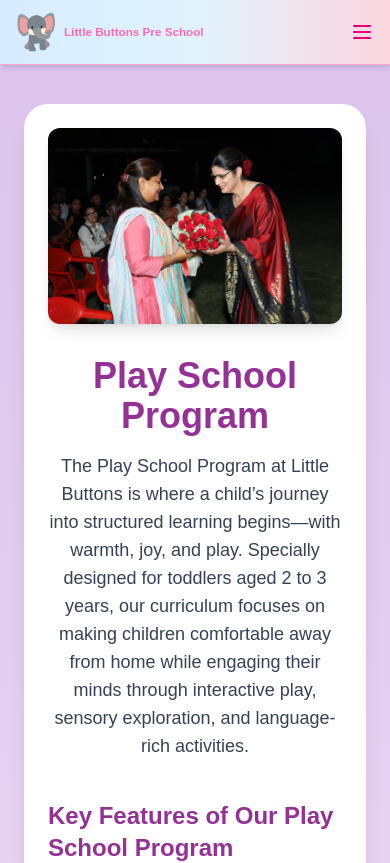
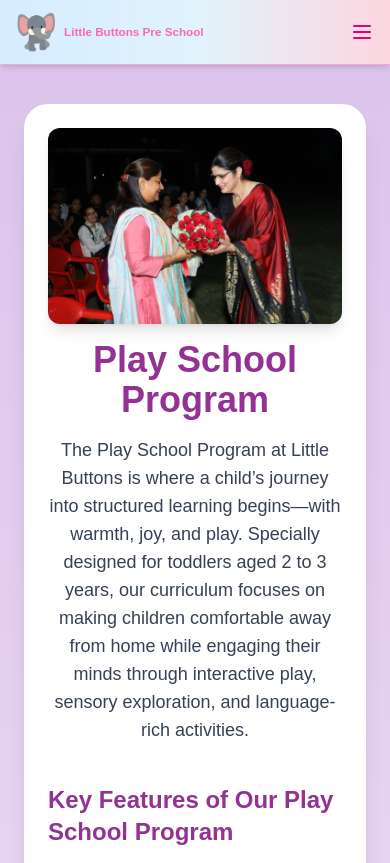
Before and after one commit to abhishekkrpandey17/Little-Button-School, a Next.js app in the folder client/: page /program/play-school in a window 390 px wide. Shown: the top 863 px of the page. Built offline with nearby package versions, Linux system fonts and the light colour scheme.

Commit message:
Update page.tsx

```diff
--- a/client/src/app/program/play-school/page.tsx
+++ b/client/src/app/program/play-school/page.tsx
@@ -15,7 +15,7 @@
       <Navbar />
       <main className="bg-gradient-to-b from-[#dbc3eb] to-[#fdf2ff] p-6">
         <section className="max-w-5xl mt-20 mx-auto bg-white rounded-3xl shadow-xl p-6 lg:p-10">
-          <div className="flex flex-col lg:flex-row items-center gap-8">
+          <div className="flex flex-col lg:flex-row items-center gap-4">
             <Image
               src="/image/pic5.jpeg"
               alt="Play School Program"
```
